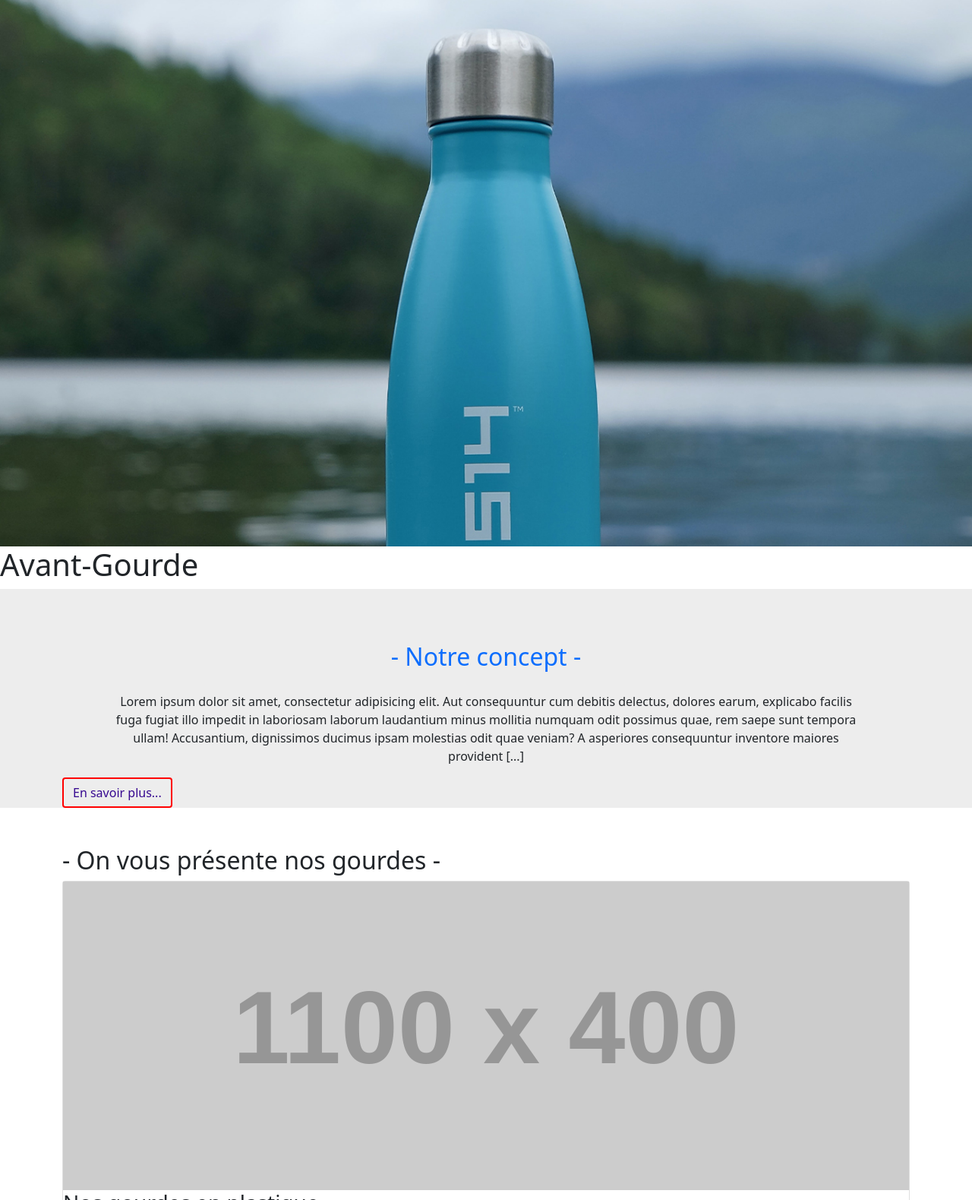
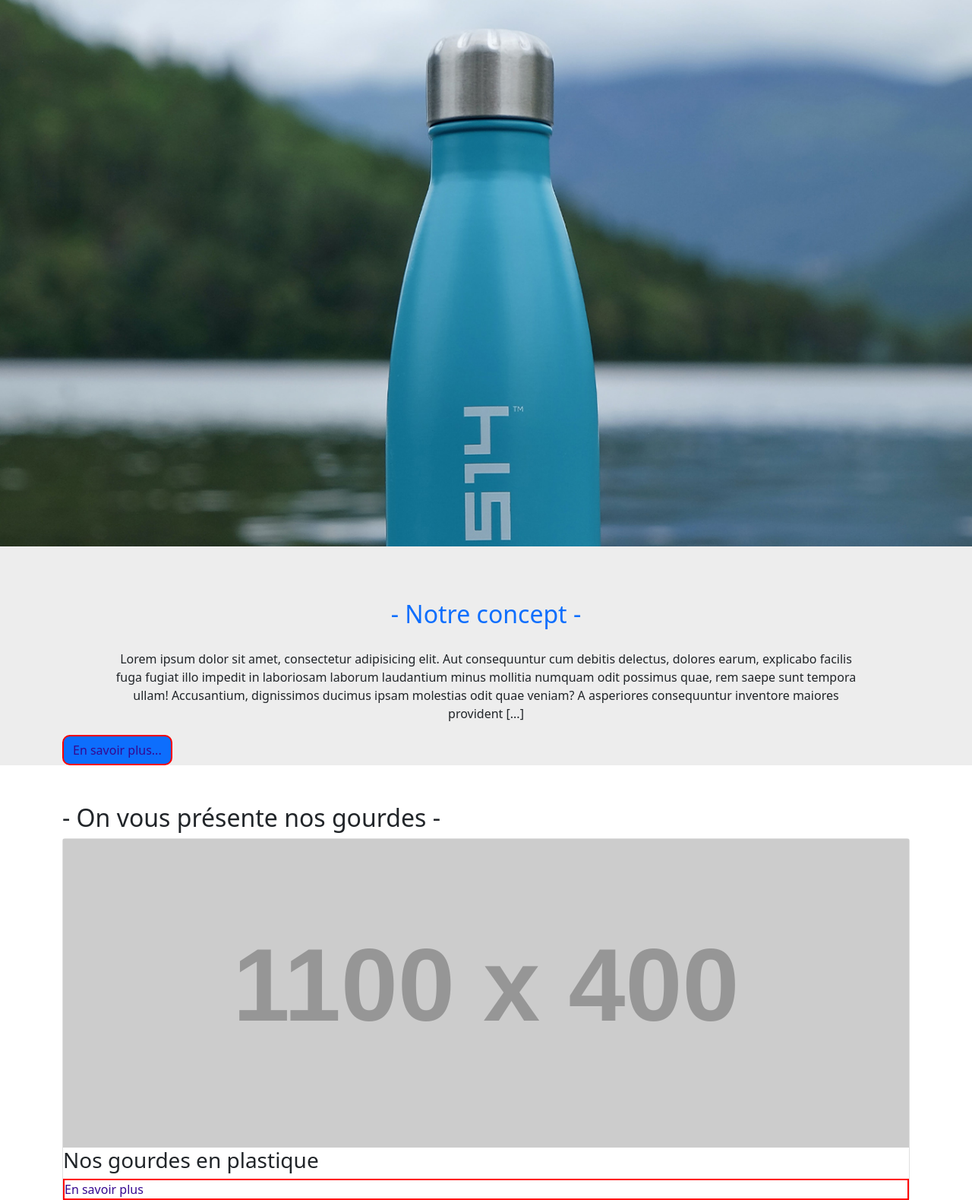
Before and after one commit to AxelGir/mspr-wis1, a PHP site: page / in a window 1280 px wide. Shown: the part 113-1692 px from the top of the page at 76% size. Run offline with PHP 8.4, Linux system fonts and the light colour scheme; grey boxes labelled with a size stand in for pictures from a placeholder-image service; some libraries are stand-ins or nearby versions.

Commit message:
update: btn css

```diff
--- a/index.php
+++ b/index.php
@@ -6,7 +6,6 @@
         <section id="home-fs">
             <div class="first-scene">
                 <img src="images/gourde-stylee.jpg" alt="gourde de fond">
-                <h1 class="big-title">Avant-Gourde</h1>
             </div>
         </section>
 
--- a/src/scss/components/btn.scss
+++ b/src/scss/components/btn.scss
@@ -1,3 +1,9 @@
+
+.btn {
+  background-color: $primary;
+  border-radius: 10px;
+  color: white;
+}
 
 .btn {
 
--- a/src/scss/pages/_home.scss
+++ b/src/scss/pages/_home.scss
@@ -1,7 +1,3 @@
-#home-fs {
-
-}
-
 #home-fs .first-scene img {
   width: 100%;
 }
```
Also changed, not shown: assets/css/app.css.
